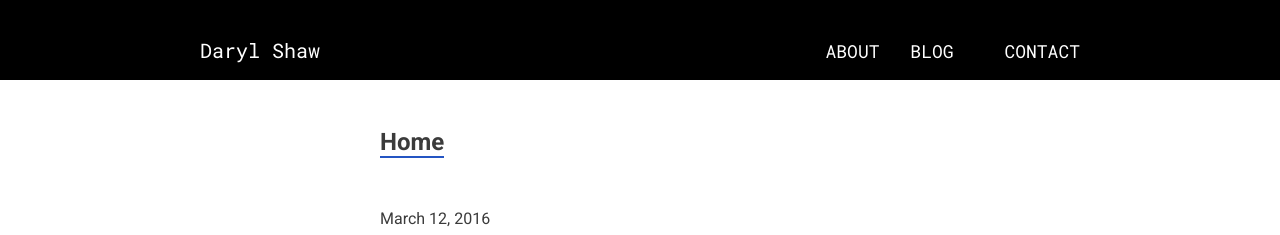
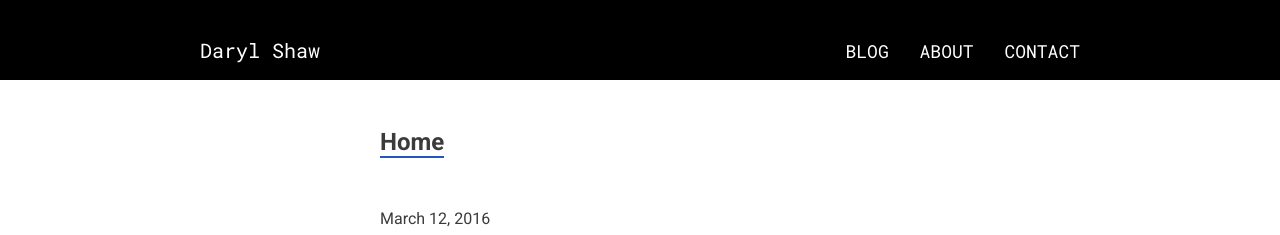
Before and after one commit to darylshaw/darylshaw.co.uk, a Jekyll site: the page built from index.markdown, in a window 1280 px wide. Shown: the top 235 px of the page. Built offline with Jekyll 4.4.1, drawn with Linux system fonts in a browser that asks for light colours.

Commit message:
hardcoded navigation to fix spacing issue with hide_from_nav metafield

```diff
--- a/_includes/header.html
+++ b/_includes/header.html
@@ -6,13 +6,12 @@
 	    </hgroup>
 	    <nav role="navigation">
 	    	<ul>
-	    		{% for page in site.pages %}
-	    		{% unless page.hide_from_nav %}
-	    		<li>
-	    			<a href="{{ page.url }}" title="{{ page.title }}">{{ page.title }}</a>
+					<li>
+						<a href="/blog">Blog</a>
+					</li>
+					<li>
+	    			<a href="/about">About</a>
 	    		</li>
-	    		{% endunless %}
-	    		{% endfor %}
 					<li>
 	    			<a href="/about#contact" title="Contact">Contact</a>
 	    		</li>
```
